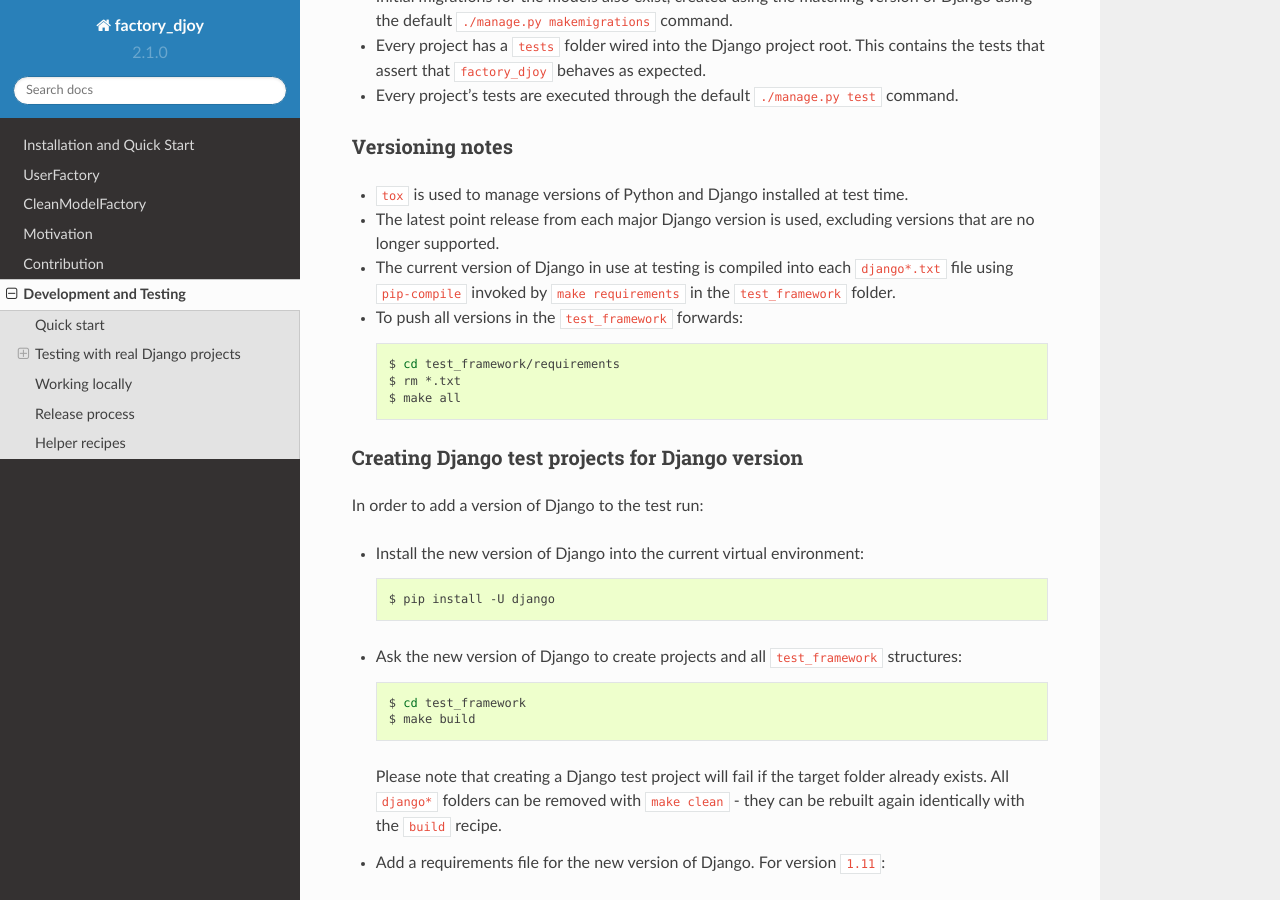
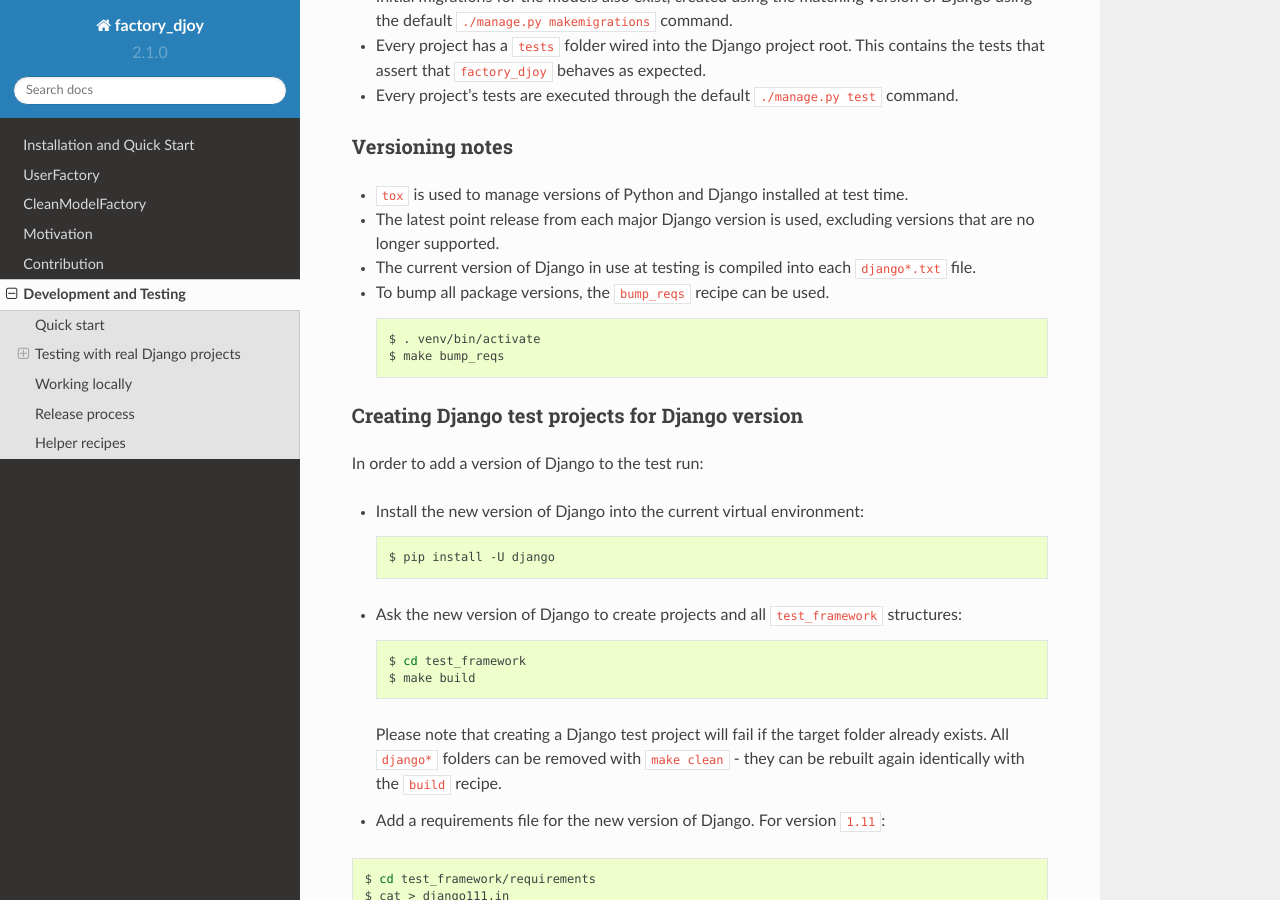
Before and after one commit to jamescooke/factory_djoy, a Sphinx documentation site: the page built from docs/development.rst, in a window 1280 px wide and 900 px high, scrolled down 1288 px. Built offline with Sphinx 7.4.7 and the Read the Docs theme 2.0.0, drawn with Linux system fonts in a browser that asks for light colours; some of the changed text lies outside the part shown.

Commit message:
Update docs with bump recipe

```diff
--- a/docs/development.rst
+++ b/docs/development.rst
@@ -87,16 +87,14 @@ Versioning notes
   versions that are no longer supported.
 
 * The current version of Django in use at testing is compiled into each
-  ``django*.txt`` file using ``pip-compile`` invoked by ``make requirements``
-  in the ``test_framework`` folder.
+  ``django*.txt`` file.
 
-* To push all versions in the ``test_framework`` forwards:
+* To bump all package versions, the ``bump_reqs`` recipe can be used.
 
   .. code-block:: sh
 
-      $ cd test_framework/requirements
-      $ rm *.txt
-      $ make all
+      $ . venv/bin/activate
+      $ make bump_reqs
 
 
 Creating Django test projects for Django version
@@ -235,7 +233,8 @@ the ``Makefile`` in ``test_settings``):
 
 * ``upload``: Push generated distribution to PyPI.
 
-* ``requirements``: User ``pip-compile`` to compile all requirements.
+* ``bump_reqs``: Update all packages, commit updates to a new
+  ``auto/bump-requirements`` branch and push it to origin.
 
 * ``clean``: Remove all compiled Python files, distributions, etc.
 
```
